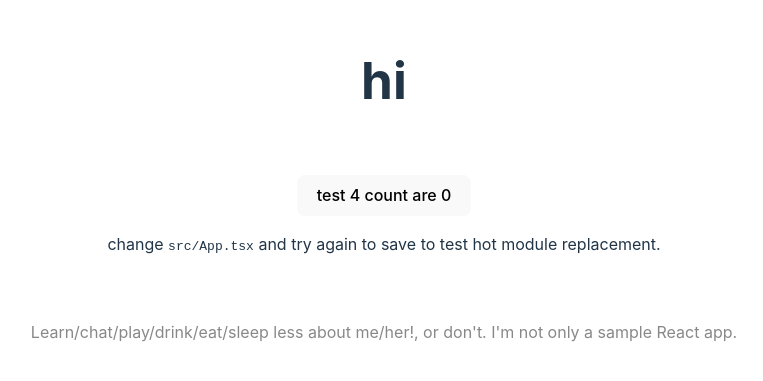
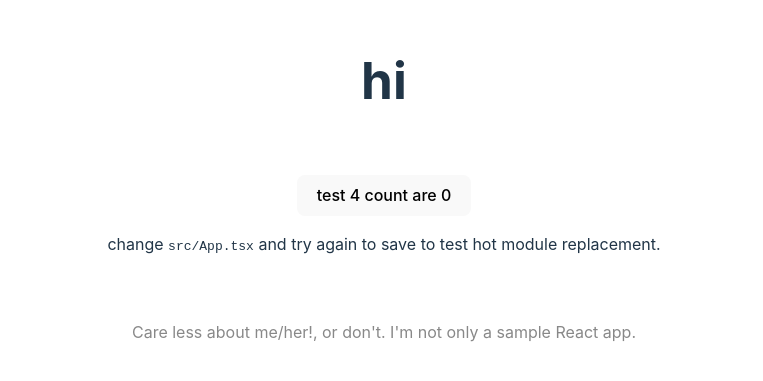
Before and after one commit to jakhsu/sample-react-app, a React (Vite) app: page / in a window 1280 px wide. Shown: the part 211-592 px from the top of the page, without its empty margins (256-1019 px from the left). Built offline with nearby package versions, Linux system fonts and the light colour scheme.

Commit message:
Update App.tsx

```diff
--- a/src/App.tsx
+++ b/src/App.tsx
@@ -20,7 +20,7 @@ function App() {
         </p>
       </div>
       <p className="read-the-docs">
-        Learn/chat/play/drink/eat/sleep less about me/her!, or don't. I'm not only a sample React app.
+        Care less about me/her!, or don't. I'm not only a sample React app.
       </p>
     </>
   )
```
